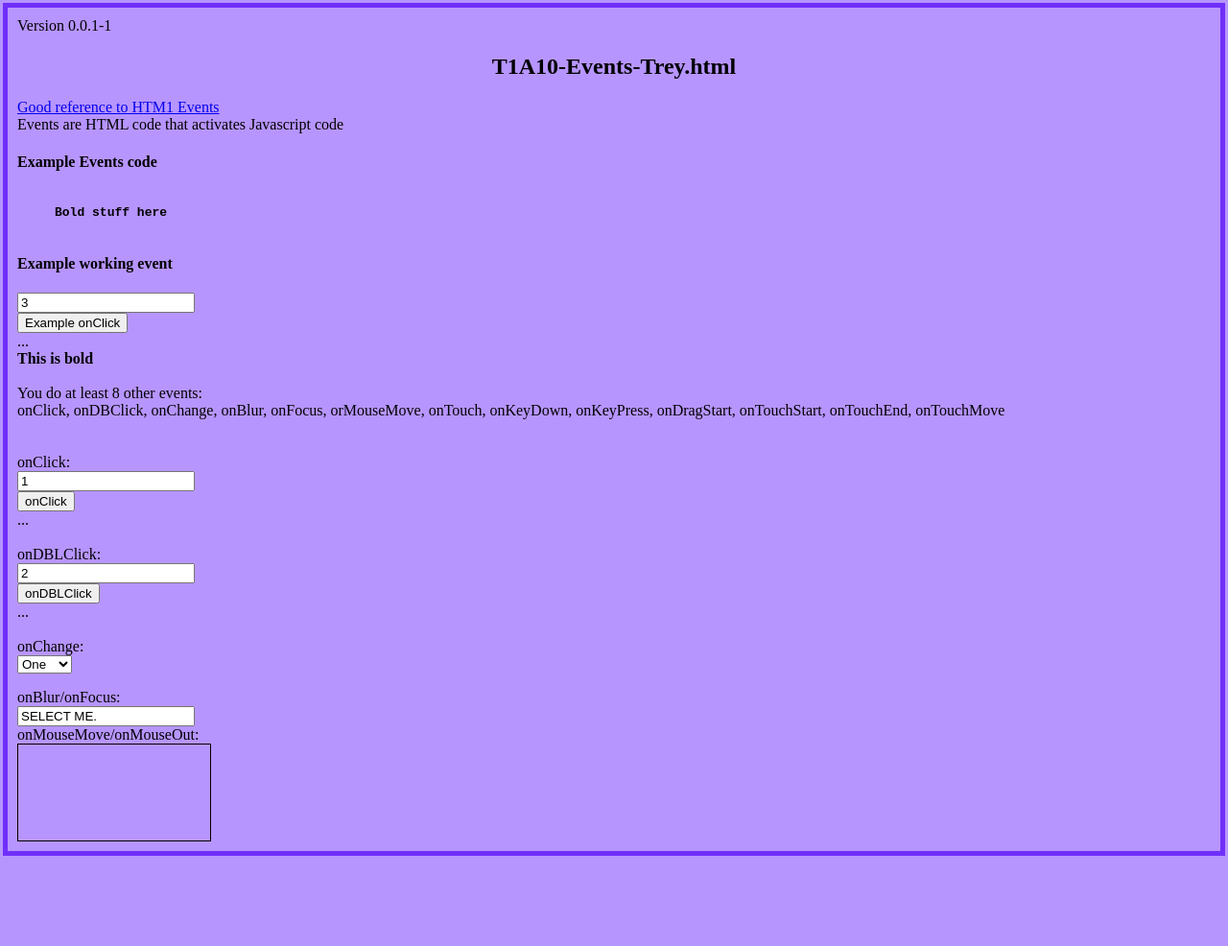
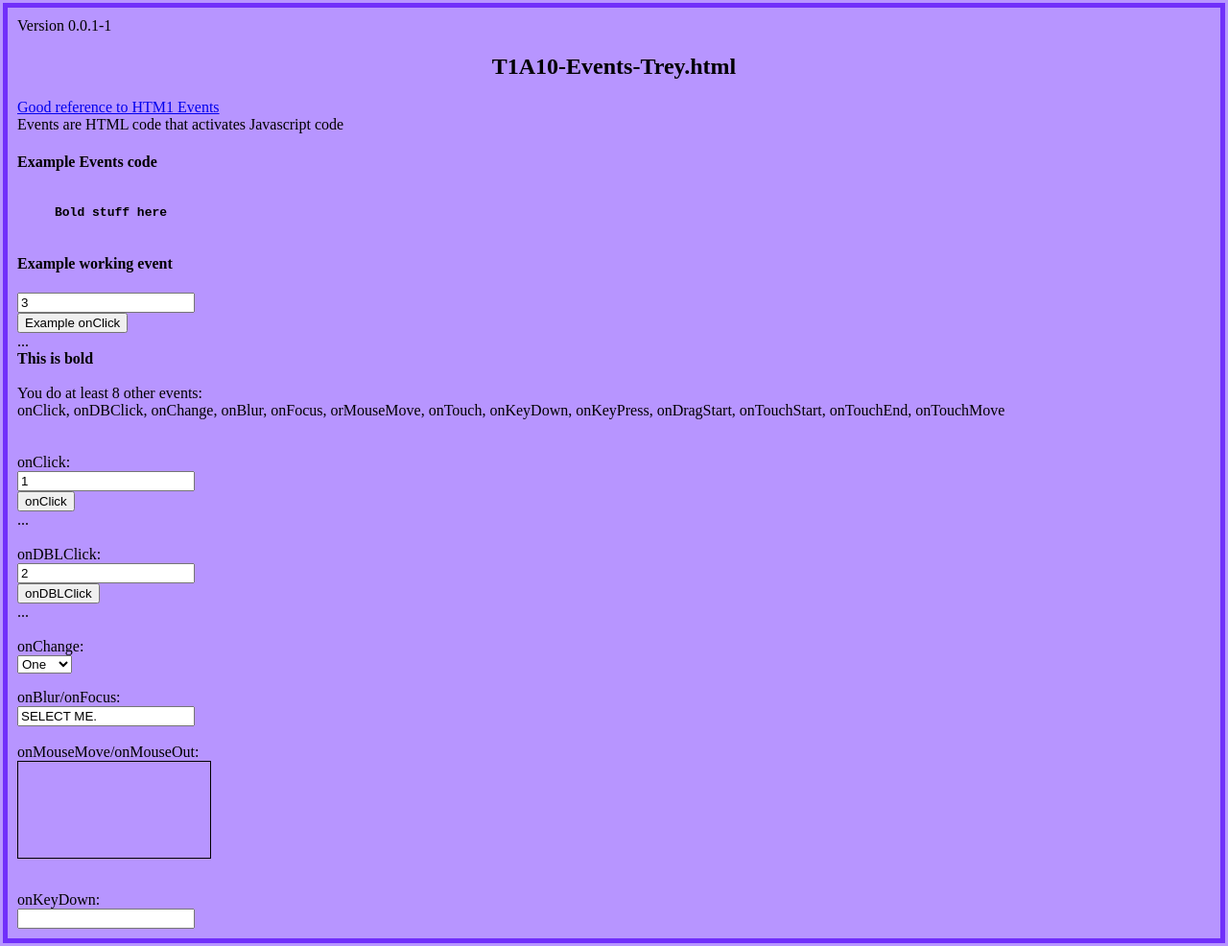
Before and after one commit to treybertram06/gamedev11trey, a plain HTML site: page public/t1a10events-trey.html in a window 1280 px wide. Shown: the whole page at 96% size. Before the commit the page ends 895 px from the top, so only its background shows below. Drawn offline with Linux system fonts and the light colour scheme.

Commit message:
Update t1a10events-trey.html

```diff
--- a/public/t1a10events-trey.html
+++ b/public/t1a10events-trey.html
@@ -61,6 +61,11 @@ function clearCoor() {
   document.getElementById("myP02").innerHTML = "";
 }
 </script>
+   <script>
+function onKeyDownFunc() {
+  alert("You pressed a key inside the input field");
+}
+</script>
   </head>
 
   <body>
@@ -114,11 +119,14 @@ function clearCoor() {
   <option value="Four">Four</option>
   </select> <br> <p id="myP01"></p>
 
-   onBlur/onFocus: <br> <input type="text" value="SELECT ME." id="myText04" onblur="onBlurFunc()" onfocus="onFocusFunc()"> <br>
+   onBlur/onFocus: <br> <input type="text" value="SELECT ME." id="myText04" onblur="onBlurFunc()" onfocus="onFocusFunc()"> <br><br>
 
    onMouseMove/onMouseOut: <br>
    <div id="myDiv04" onmousemove="onMouseMoveFunc(event)" onmouseout="clearCoor()"></div>
-   <p id="myP02"></p>
+   <p id="myP02"></p><br>
+
+   onKeyDown: <br> <input type="text" onkeydown="onKeyDownFunc()">
+
  </body>
 
 </html>
```
